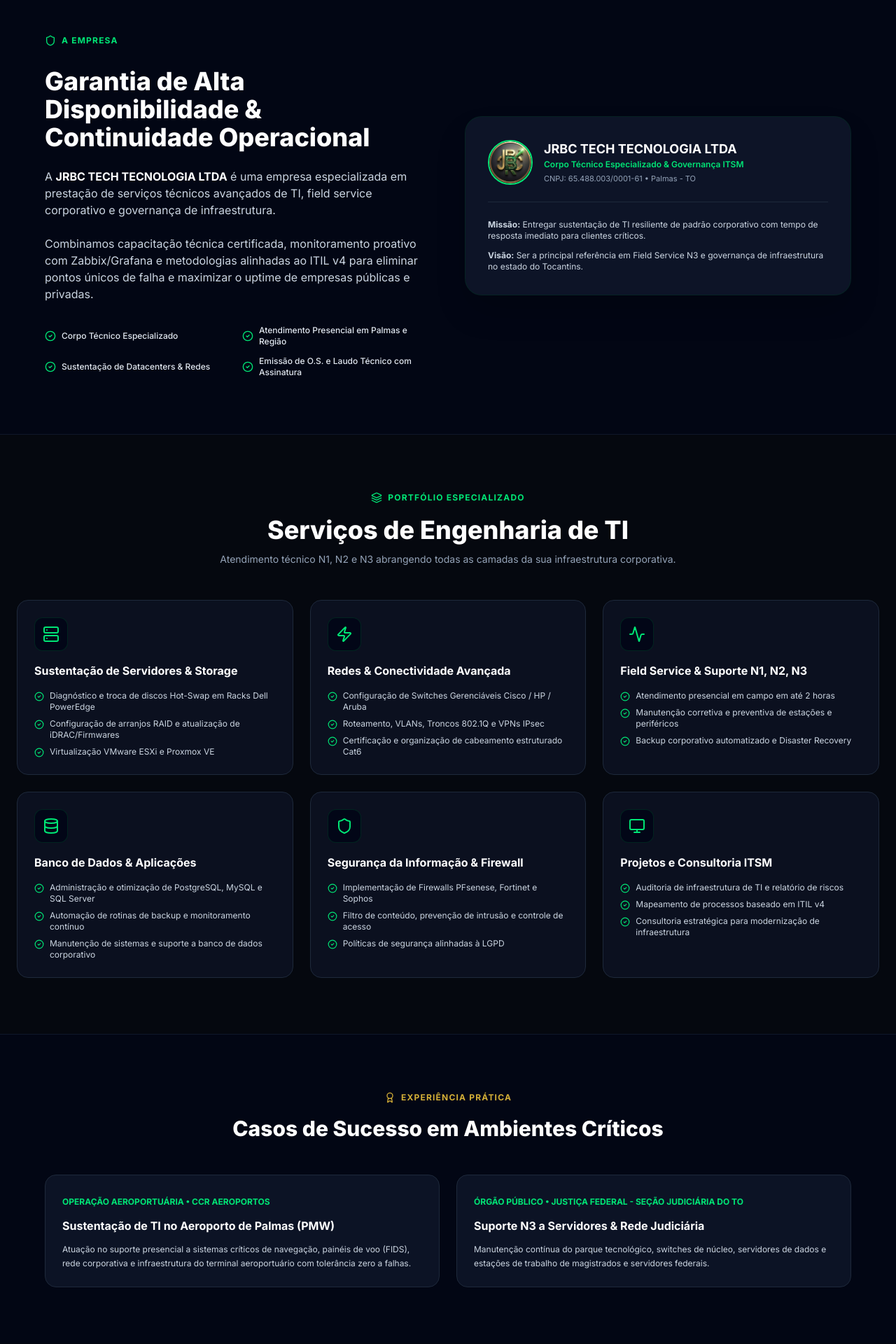
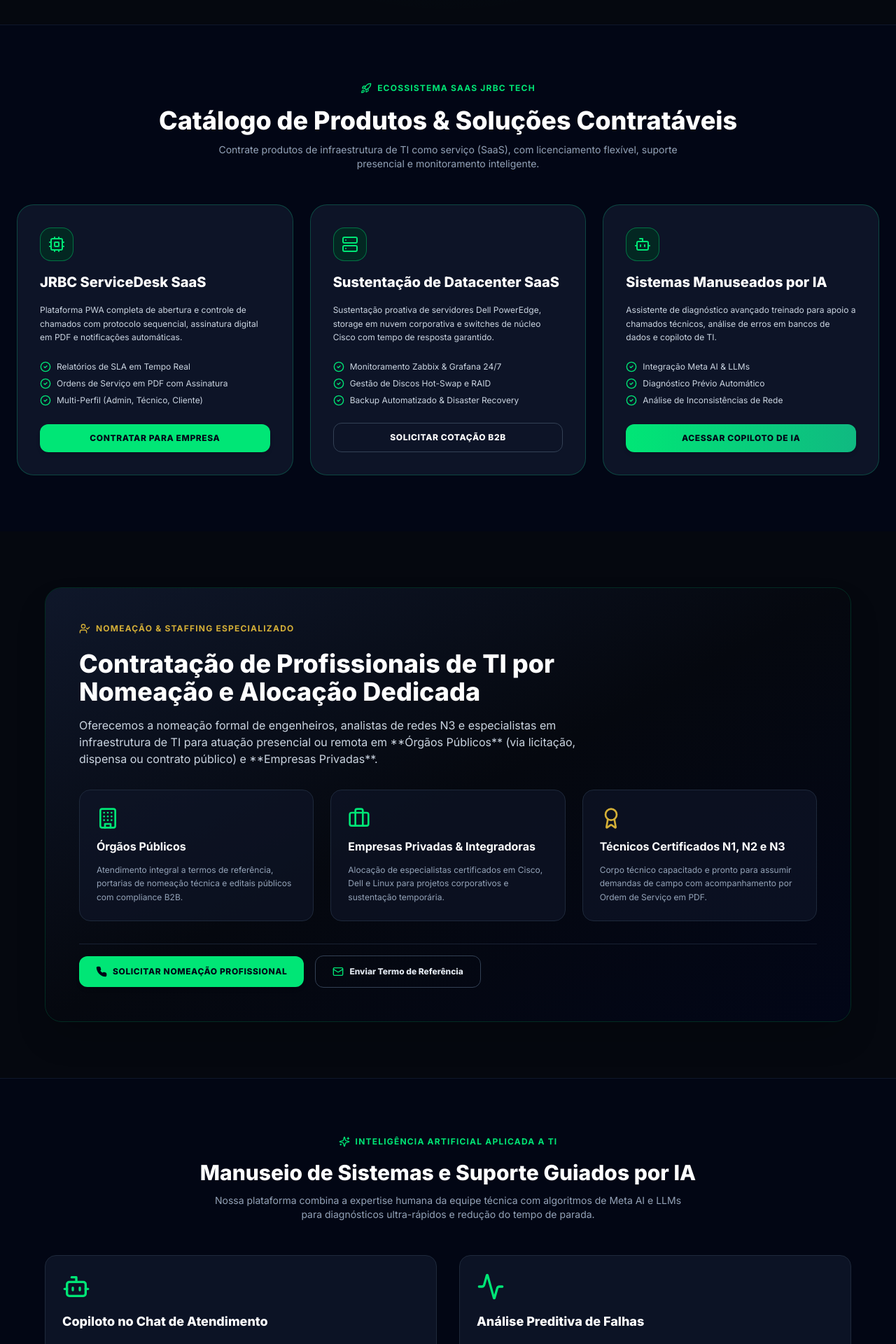
Before and after one commit to jrbctech-spec/jrbc-tech, a Next.js app: page / in a window 1280 px wide. Shown: the part 880-2800 px from the top of the page at 70% size. Built offline with nearby package versions, Linux system fonts and the light colour scheme; no server answers.

Commit message:
feat: expansao landing page produtos saas e alocacao profissional
Co-authored-by: jrbctech-spec <317983931+jrbctech-spec@users.noreply.github.com>

```diff
--- a/src/app/page.tsx
+++ b/src/app/page.tsx
@@ -9,7 +9,7 @@ import {
   ArrowRight, CheckCircle2, Phone, Mail, Menu, X, LogIn,
   Newspaper, ChevronRight, Award, Users, FileText, Headphones,
   MapPin, Activity, CheckSquare, ExternalLink, Download, FileCheck, Lock,
-  MessageSquare
+  MessageSquare, UserCheck, Briefcase, Cpu, Bot, Sparkles, Building, Rocket
 } from 'lucide-react';
 import { formatDate } from '@/lib/utils';
 
@@ -44,10 +44,10 @@ export default function LandingPage() {
           {/* MENU NAVEGAÇÃO DEKTOP */}
           <nav className="hidden lg:flex items-center gap-6 text-xs font-semibold text-slate-300">
             <a href="#sobre" className="hover:text-[#00e676] transition-colors">A JRBC Tech</a>
+            <a href="#saas-produtos" className="hover:text-[#00e676] transition-colors">Produtos & SaaS</a>
+            <a href="#alocacao" className="hover:text-[#00e676] transition-colors">Alocação de Profissionais</a>
+            <a href="#ia-sistemas" className="hover:text-[#00e676] transition-colors">Sistemas por IA</a>
             <a href="#servicos" className="hover:text-[#00e676] transition-colors">Serviços</a>
-            <a href="#experiencia" className="hover:text-[#00e676] transition-colors">Experiência</a>
-            <a href="#clientes" className="hover:text-[#00e676] transition-colors">Grandes Clientes</a>
-            <a href="#certificacoes" className="hover:text-[#00e676] transition-colors">Certificações</a>
             <a href="#compliance" className="hover:text-[#00e676] transition-colors">Compliance B2B</a>
             <a href="#contato" className="hover:text-[#00e676] transition-colors">Contato</a>
           </nav>
@@ -90,10 +90,10 @@ export default function LandingPage() {
           </div>
           <nav className="flex flex-col gap-4 py-6 text-base font-bold text-slate-200">
             <a href="#sobre" onClick={() => setMobileMenuOpen(false)} className="py-2.5 border-b border-slate-800/60">A JRBC Tech</a>
+            <a href="#saas-produtos" onClick={() => setMobileMenuOpen(false)} className="py-2.5 border-b border-slate-800/60">Produtos & SaaS</a>
+            <a href="#alocacao" onClick={() => setMobileMenuOpen(false)} className="py-2.5 border-b border-slate-800/60">Alocação de Profissionais</a>
+            <a href="#ia-sistemas" onClick={() => setMobileMenuOpen(false)} className="py-2.5 border-b border-slate-800/60">Sistemas por IA</a>
             <a href="#servicos" onClick={() => setMobileMenuOpen(false)} className="py-2.5 border-b border-slate-800/60">Serviços</a>
-            <a href="#experiencia" onClick={() => setMobileMenuOpen(false)} className="py-2.5 border-b border-slate-800/60">Experiência</a>
-            <a href="#clientes" onClick={() => setMobileMenuOpen(false)} className="py-2.5 border-b border-slate-800/60">Grandes Clientes</a>
-            <a href="#certificacoes" onClick={() => setMobileMenuOpen(false)} className="py-2.5 border-b border-slate-800/60">Certificações</a>
             <a href="#compliance" onClick={() => setMobileMenuOpen(false)} className="py-2.5 border-b border-slate-800/60">Compliance B2B</a>
             <a href="#contato" onClick={() => setMobileMenuOpen(false)} className="py-2.5 border-b border-slate-800/60">Contato</a>
           </nav>
@@ -112,42 +112,206 @@ export default function LandingPage() {
 
           <div className="inline-flex items-center gap-2.5 px-4 py-2 rounded-full bg-emerald-950/60 border border-[#00e676]/40 text-xs font-extrabold text-[#00e676] shadow-inner">
             <span className="w-2.5 h-2.5 rounded-full bg-[#00e676] animate-ping" />
-            ENGENHARIA DE SUPORTE & GOVERNANÇA ITSM • FOCO ZERO DOWNTIME
+            PLATAFORMA SAAS & INFRAESTRUTURA DE TI PARA ÓRGÃOS PÚBLICOS E EMPRESAS PRIVADAS
           </div>
 
           <h1 className="font-extrabold text-4xl sm:text-5xl lg:text-6xl tracking-tight leading-tight max-w-5xl mx-auto text-white">
-            Sustentação de TI de Missão Crítica &{' '}
+            Soluções SaaS, Nomeação de Profissionais &{' '}
             <span className="bg-gradient-to-r from-[#00e676] via-emerald-300 to-[#d4af37] bg-clip-text text-transparent">
-              Field Service Especializado
+              Sistemas Guiados por Inteligência Artificial
             </span>
           </h1>
 
           <p className="text-slate-300 text-base sm:text-lg max-w-3xl mx-auto leading-relaxed">
-            A <strong className="text-white">JRBC TECH TECNOLOGIA LTDA</strong> atua na gestão avançada de infraestrutura de TI corporativa, suporte N1/N2/N3, manutenção em servidores Dell, switches Cisco e continuidade operacional 24/7 com cumprimento rigoroso de SLA em Palmas - TO e região.
+            A <strong className="text-white">JRBC TECH TECNOLOGIA LTDA</strong> oferece contratação direta de produtos de infraestrutura, nomeação de engenheiros de TI alocados e plataformas SaaS com copiloto de IA para gestão de chamados, manutenção preditiva e suporte de missão crítica.
           </p>
 
           <div className="flex flex-col sm:flex-row items-center justify-center gap-4 pt-4">
             <Link href="/login" className="w-full sm:w-auto px-8 py-4 rounded-2xl bg-gradient-to-r from-[#00e676] to-emerald-500 hover:from-emerald-400 hover:to-emerald-500 text-slate-950 font-extrabold text-base shadow-[0_0_25px_rgba(0,230,118,0.35)] flex items-center justify-center gap-2.5 transition-all min-h-[56px]">
               <FileText className="w-5 h-5 fill-slate-950" /> Portal de Chamados / Área do Cliente
             </Link>
-            <a href="#contato" className="w-full sm:w-auto px-8 py-4 rounded-2xl border border-slate-700 hover:border-[#00e676] bg-slate-900/60 text-slate-200 hover:text-white font-bold text-base flex items-center justify-center gap-2 transition-all min-h-[56px]">
-              Solicitar Proposta B2B <ChevronRight className="w-5 h-5 text-[#00e676]" />
+            <a href="#saas-produtos" className="w-full sm:w-auto px-8 py-4 rounded-2xl border border-slate-700 hover:border-[#00e676] bg-slate-900/60 text-slate-200 hover:text-white font-bold text-base flex items-center justify-center gap-2 transition-all min-h-[56px]">
+              Ver Produtos & Catálogo SaaS <ChevronRight className="w-5 h-5 text-[#00e676]" />
             </a>
           </div>
 
           {/* Destaques Rápidos */}
           <div className="grid grid-cols-2 sm:grid-cols-4 gap-4 pt-12 max-w-4xl mx-auto">
             {[
-              { val: '+20 Anos', lbl: 'Experiência Corporativa' },
-              { val: 'N1 / N2 / N3', lbl: 'Suporte Multinível' },
-              { val: '99.9%', lbl: 'SLA Disponibilidade' },
-              { val: 'ITIL v4', lbl: 'Governança & Processos' },
+              { val: 'Contratos B2B', lbl: 'Órgãos Públicos & Privados' },
+              { val: 'Staffing TI', lbl: 'Nomeação de Especialistas' },
+              { val: 'AI Copilot', lbl: 'Automação de Sistemas' },
+              { val: '99.9%', lbl: 'Uptime & SLA Garantido' },
             ].map(st => (
               <div key={st.lbl} className="p-4 rounded-2xl bg-slate-900/80 border border-slate-800/80 backdrop-blur-sm">
                 <p className="text-2xl sm:text-3xl font-extrabold text-[#00e676]">{st.val}</p>
                 <p className="text-xs text-slate-400 font-semibold mt-1">{st.lbl}</p>
               </div>
             ))}
+          </div>
+        </div>
+      </section>
+
+      {/* ====== SEÇÃO NOX: MÓDULO SAAS & PRODUTOS CORPORATIVOS ====== */}
+      <section id="saas-produtos" className="py-20 px-4 sm:px-6 bg-slate-950/80 border-t border-slate-900">
+        <div className="max-w-7xl mx-auto space-y-12">
+          <div className="text-center space-y-3">
+            <div className="inline-flex items-center gap-2 text-xs font-bold text-[#00e676] uppercase tracking-widest">
+              <Rocket className="w-4 h-4" /> Ecossistema SaaS JRBC TECH
+            </div>
+            <h2 className="text-3xl sm:text-4xl font-extrabold text-white">Catálogo de Produtos & Soluções Contratáveis</h2>
+            <p className="text-slate-400 text-sm max-w-2xl mx-auto">
+              Contrate produtos de infraestrutura de TI como serviço (SaaS), com licenciamento flexível, suporte presencial e monitoramento inteligente.
+            </p>
+          </div>
+
+          <div className="grid grid-cols-1 md:grid-cols-3 gap-6">
+            <div className="p-8 rounded-3xl bg-slate-900/90 border border-emerald-500/30 hover:border-[#00e676] transition-all space-y-6 flex flex-col justify-between">
+              <div className="space-y-4">
+                <div className="w-12 h-12 rounded-2xl bg-emerald-950/80 border border-[#00e676]/40 flex items-center justify-center text-[#00e676]">
+                  <Cpu className="w-6 h-6" />
+                </div>
+                <h3 className="font-extrabold text-xl text-white">JRBC ServiceDesk SaaS</h3>
+                <p className="text-xs text-slate-300 leading-relaxed">
+                  Plataforma PWA completa de abertura e controle de chamados com protocolo sequencial, assinatura digital em PDF e notificações automáticas.
+                </p>
+                <ul className="space-y-2 text-xs text-slate-300 pt-2">
+                  <li className="flex items-center gap-2"><CheckCircle2 className="w-4 h-4 text-[#00e676]" /> Relatórios de SLA em Tempo Real</li>
+                  <li className="flex items-center gap-2"><CheckCircle2 className="w-4 h-4 text-[#00e676]" /> Ordens de Serviço em PDF com Assinatura</li>
+                  <li className="flex items-center gap-2"><CheckCircle2 className="w-4 h-4 text-[#00e676]" /> Multi-Perfil (Admin, Técnico, Cliente)</li>
+                </ul>
+              </div>
+              <Link href="/login" className="w-full py-3 rounded-xl bg-[#00e676] hover:bg-emerald-400 text-slate-950 font-extrabold text-xs text-center block shadow-md uppercase tracking-wider">
+                Contratar para Empresa
+              </Link>
+            </div>
+
+            <div className="p-8 rounded-3xl bg-slate-900/90 border border-emerald-500/30 hover:border-[#00e676] transition-all space-y-6 flex flex-col justify-between">
+              <div className="space-y-4">
+                <div className="w-12 h-12 rounded-2xl bg-emerald-950/80 border border-[#00e676]/40 flex items-center justify-center text-[#00e676]">
+                  <Server className="w-6 h-6" />
+                </div>
+                <h3 className="font-extrabold text-xl text-white">Sustentação de Datacenter SaaS</h3>
+                <p className="text-xs text-slate-300 leading-relaxed">
+                  Sustentação proativa de servidores Dell PowerEdge, storage em nuvem corporativa e switches de núcleo Cisco com tempo de resposta garantido.
+                </p>
+                <ul className="space-y-2 text-xs text-slate-300 pt-2">
+                  <li className="flex items-center gap-2"><CheckCircle2 className="w-4 h-4 text-[#00e676]" /> Monitoramento Zabbix & Grafana 24/7</li>
+                  <li className="flex items-center gap-2"><CheckCircle2 className="w-4 h-4 text-[#00e676]" /> Gestão de Discos Hot-Swap e RAID</li>
+                  <li className="flex items-center gap-2"><CheckCircle2 className="w-4 h-4 text-[#00e676]" /> Backup Automatizado & Disaster Recovery</li>
+                </ul>
+              </div>
+              <a href="#contato" className="w-full py-3 rounded-xl border border-slate-700 hover:border-[#00e676] text-white font-extrabold text-xs text-center block uppercase tracking-wider">
+                Solicitar Cotação B2B
+              </a>
+            </div>
+
+            <div className="p-8 rounded-3xl bg-slate-900/90 border border-emerald-500/30 hover:border-[#00e676] transition-all space-y-6 flex flex-col justify-between">
+              <div className="space-y-4">
+                <div className="w-12 h-12 rounded-2xl bg-emerald-950/80 border border-[#00e676]/40 flex items-center justify-center text-[#00e676]">
+                  <Bot className="w-6 h-6" />
+                </div>
+                <h3 className="font-extrabold text-xl text-white">Sistemas Manuseados por IA</h3>
+                <p className="text-xs text-slate-300 leading-relaxed">
+                  Assistente de diagnóstico avançado treinado para apoio a chamados técnicos, análise de erros em bancos de dados e copiloto de TI.
+                </p>
+                <ul className="space-y-2 text-xs text-slate-300 pt-2">
+                  <li className="flex items-center gap-2"><CheckCircle2 className="w-4 h-4 text-[#00e676]" /> Integração Meta AI & LLMs</li>
+                  <li className="flex items-center gap-2"><CheckCircle2 className="w-4 h-4 text-[#00e676]" /> Diagnóstico Prévio Automático</li>
+                  <li className="flex items-center gap-2"><CheckCircle2 className="w-4 h-4 text-[#00e676]" /> Análise de Inconsistências de Rede</li>
+                </ul>
+              </div>
+              <Link href="/login" className="w-full py-3 rounded-xl bg-gradient-to-r from-[#00e676] to-emerald-500 hover:from-emerald-400 hover:to-emerald-500 text-slate-950 font-extrabold text-xs text-center block shadow-md uppercase tracking-wider">
+                Acessar Copiloto de IA
+              </Link>
+            </div>
+          </div>
+        </div>
+      </section>
+
+      {/* ====== SEÇÃO NOMEAÇÃO E ALOCAÇÃO DE PROFISSIONAIS ====== */}
+      <section id="alocacao" className="py-20 px-4 sm:px-6">
+        <div className="max-w-6xl mx-auto space-y-12">
+          <div className="p-8 sm:p-12 rounded-3xl bg-gradient-to-br from-slate-900 via-[#05080f] to-slate-950 border border-emerald-950 shadow-2xl space-y-8">
+            <div className="max-w-3xl space-y-4">
+              <div className="inline-flex items-center gap-2 text-xs font-bold text-[#d4af37] uppercase tracking-widest">
+                <UserCheck className="w-4 h-4" /> Nomeação & Staffing Especializado
+              </div>
+              <h2 className="text-3xl sm:text-4xl font-extrabold text-white">
+                Contratação de Profissionais de TI por Nomeação e Alocação Dedicada
+              </h2>
+              <p className="text-slate-300 text-sm sm:text-base leading-relaxed">
+                Oferecemos a nomeação formal de engenheiros, analistas de redes N3 e especialistas em infraestrutura de TI para atuação presencial ou remota em **Órgãos Públicos** (via licitação, dispensa ou contrato público) e **Empresas Privadas**.
+              </p>
+            </div>
+
+            <div className="grid grid-cols-1 md:grid-cols-2 lg:grid-cols-3 gap-6">
+              <div className="p-6 rounded-2xl bg-slate-900/60 border border-slate-800 space-y-3">
+                <Building className="w-8 h-8 text-[#00e676]" />
+                <h3 className="font-bold text-base text-white">Órgãos Públicos</h3>
+                <p className="text-xs text-slate-400 leading-relaxed">
+                  Atendimento integral a termos de referência, portarias de nomeação técnica e editais públicos com compliance B2B.
+                </p>
+              </div>
+
+              <div className="p-6 rounded-2xl bg-slate-900/60 border border-slate-800 space-y-3">
+                <Briefcase className="w-8 h-8 text-[#00e676]" />
+                <h3 className="font-bold text-base text-white">Empresas Privadas & Integradoras</h3>
+                <p className="text-xs text-slate-400 leading-relaxed">
+                  Alocação de especialistas certificados em Cisco, Dell e Linux para projetos corporativos e sustentação temporária.
+                </p>
+              </div>
+
+              <div className="p-6 rounded-2xl bg-slate-900/60 border border-slate-800 space-y-3">
+                <Award className="w-8 h-8 text-[#d4af37]" />
+                <h3 className="font-bold text-base text-white">Técnicos Certificados N1, N2 e N3</h3>
+                <p className="text-xs text-slate-400 leading-relaxed">
+                  Corpo técnico capacitado e pronto para assumir demandas de campo com acompanhamento por Ordem de Serviço em PDF.
+                </p>
+              </div>
+            </div>
+
+            <div className="pt-4 flex flex-col sm:flex-row items-center gap-4 border-t border-slate-800/80">
+              <a href="https://wa.me/5563981213180?text=Ol%C3%A1!%20Gostaria%20de%20solicitar%20a%20nomea%C3%A7%C3%A3o%2Faloca%C3%A7%C3%A3o%20de%20um%20profissional%20de%20TI." target="_blank" rel="noreferrer" className="px-6 py-3.5 rounded-xl bg-[#00e676] hover:bg-emerald-400 text-slate-950 font-extrabold text-xs flex items-center gap-2 shadow-md uppercase tracking-wider">
+                <Phone className="w-4 h-4 fill-slate-950" /> Solicitar Nomeação Profissional
+              </a>
+              <a href="mailto:contato@jrbctech.com.br" className="px-6 py-3.5 rounded-xl border border-slate-700 hover:border-[#00e676] text-slate-200 font-extrabold text-xs flex items-center gap-2">
+                <Mail className="w-4 h-4 text-[#00e676]" /> Enviar Termo de Referência
+              </a>
+            </div>
+          </div>
+        </div>
+      </section>
+
+      {/* ====== SEÇÃO SISTEMAS MANUSEADOS POR IA ====== */}
+      <section id="ia-sistemas" className="py-20 px-4 sm:px-6 bg-slate-950/70 border-t border-slate-900">
+        <div className="max-w-6xl mx-auto space-y-12">
+          <div className="text-center space-y-3">
+            <div className="inline-flex items-center gap-2 text-xs font-bold text-[#00e676] uppercase tracking-widest">
+              <Sparkles className="w-4 h-4" /> Inteligência Artificial Aplicada a TI
+            </div>
+            <h2 className="text-3xl font-extrabold text-white">Manuseio de Sistemas e Suporte Guiados por IA</h2>
+            <p className="text-slate-400 text-sm max-w-2xl mx-auto">
+              Nossa plataforma combina a expertise humana da equipe técnica com algoritmos de Meta AI e LLMs para diagnósticos ultra-rápidos e redução do tempo de parada.
+            </p>
+          </div>
+
+          <div className="grid grid-cols-1 md:grid-cols-2 gap-8">
+            <div className="p-6 rounded-2xl bg-slate-900/80 border border-slate-800 space-y-4">
+              <Bot className="w-10 h-10 text-[#00e676]" />
+              <h3 className="font-extrabold text-lg text-white">Copiloto no Chat de Atendimento</h3>
+              <p className="text-xs text-slate-300 leading-relaxed">
+                Técnicos e clientes têm acesso ao assistente **Meta AI** integrado diretamente no chat dos chamados (`/chamados/[id]`), gerando sugestões imediatas de resolução técnica e comandos de rede.
+              </p>
+            </div>
+
+            <div className="p-6 rounded-2xl bg-slate-900/80 border border-slate-800 space-y-4">
+              <Activity className="w-10 h-10 text-[#00e676]" />
+              <h3 className="font-extrabold text-lg text-white">Análise Preditiva de Falhas</h3>
+              <p className="text-xs text-slate-300 leading-relaxed">
+                Algoritmos que analisam históricos de chamados e falhas recorrentes em servidores, sugerindo upgrades antes mesmo que uma interrupção crítica ocorra.
+              </p>
+            </div>
           </div>
         </div>
       </section>
@@ -245,66 +409,8 @@ export default function LandingPage() {
         </div>
       </section>
 
-      {/* ====== EXPERIÊNCIA & INFRAESTRUTURA ====== */}
-      <section id="experiencia" className="py-20 px-4 sm:px-6 bg-slate-950/70 border-t border-slate-900">
-        <div className="max-w-6xl mx-auto space-y-12">
-          <div className="text-center space-y-3">
-            <div className="inline-flex items-center gap-2 text-xs font-bold text-[#d4af37] uppercase tracking-widest">
-              <Award className="w-4 h-4" /> Experiência Prática
-            </div>
-            <h2 className="text-3xl font-extrabold text-white">Casos de Sucesso em Ambientes Críticos</h2>
-          </div>
-
-          <div className="grid grid-cols-1 md:grid-cols-2 gap-6">
-            <div className="p-6 rounded-2xl bg-slate-900/80 border border-slate-800 space-y-3">
-              <span className="text-xs font-bold text-[#00e676] uppercase">Operação Aeroportuária • CCR Aeroportos</span>
-              <h3 className="font-bold text-base text-white">Sustentação de TI no Aeroporto de Palmas (PMW)</h3>
-              <p className="text-xs text-slate-300 leading-relaxed">
-                Atuação no suporte presencial a sistemas críticos de navegação, painéis de voo (FIDS), rede corporativa e infraestrutura do terminal aeroportuário com tolerância zero a falhas.
-              </p>
-            </div>
-            <div className="p-6 rounded-2xl bg-slate-900/80 border border-slate-800 space-y-3">
-              <span className="text-xs font-bold text-[#00e676] uppercase">Órgão Público • Justiça Federal - Seção Judiciária do TO</span>
-              <h3 className="font-bold text-base text-white">Suporte N3 a Servidores & Rede Judiciária</h3>
-              <p className="text-xs text-slate-300 leading-relaxed">
-                Manutenção contínua do parque tecnológico, switches de núcleo, servidores de dados e estações de trabalho de magistrados e servidores federais.
-              </p>
-            </div>
-          </div>
-        </div>
-      </section>
-
-      {/* ====== GRANDES CLIENTES ====== */}
-      <section id="clientes" className="py-20 px-4 sm:px-6">
-        <div className="max-w-6xl mx-auto space-y-12">
-          <div className="text-center space-y-3">
-            <div className="inline-flex items-center gap-2 text-xs font-bold text-[#00e676] uppercase tracking-widest">
-              <Users className="w-4 h-4" /> Relacionamento B2B
-            </div>
-            <h2 className="text-3xl font-extrabold text-white">Empresas e Instituições Atendidas</h2>
-          </div>
-
-          <div className="grid grid-cols-2 sm:grid-cols-4 gap-4">
-            {[
-              'CCR Aeroportos',
-              'Justiça Federal TO',
-              'Governo do Estado do TO',
-              'Prefeitura de Palmas',
-              'Empresas do Comércio & Varejo',
-              'Bancos e Cooperativas de Crédito',
-              'Escritórios de Advocacia e Contabilidade',
-              'Clínicas e Hospitais Privados',
-            ].map(client => (
-              <div key={client} className="p-5 rounded-xl bg-slate-900/60 border border-slate-800/80 text-center flex items-center justify-center font-bold text-xs text-slate-200 hover:border-[#00e676]/40 transition-colors">
-                {client}
-              </div>
-            ))}
-          </div>
-        </div>
-      </section>
-
-      {/* ====== CERTIFICAÇÕES & COMPLIANCE ====== */}
-      <section id="certificacoes" className="py-20 px-4 sm:px-6 bg-slate-950/70 border-t border-slate-900">
+      {/* ====== COMPLIANCE B2B ====== */}
+      <section id="compliance" className="py-20 px-4 sm:px-6 bg-slate-950/70 border-t border-slate-900">
         <div className="max-w-6xl mx-auto grid grid-cols-1 md:grid-cols-2 gap-12">
           <div className="space-y-6">
             <div className="inline-flex items-center gap-2 text-xs font-bold text-[#00e676] uppercase tracking-widest">
@@ -322,7 +428,7 @@ export default function LandingPage() {
             </ul>
           </div>
 
-          <div id="compliance" className="space-y-6">
+          <div className="space-y-6">
             <div className="inline-flex items-center gap-2 text-xs font-bold text-[#d4af37] uppercase tracking-widest">
               <FileCheck className="w-4 h-4" /> Governança B2B
             </div>
```
Also changed, not shown: 1 other file (tests, documents, lock files or other folders).
